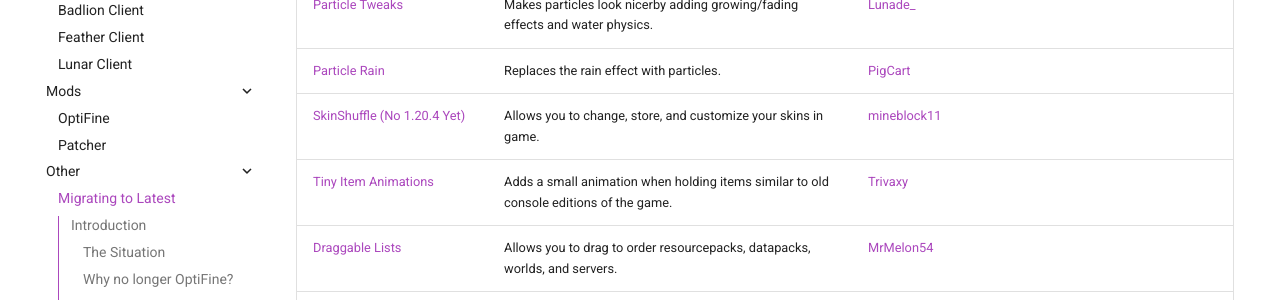
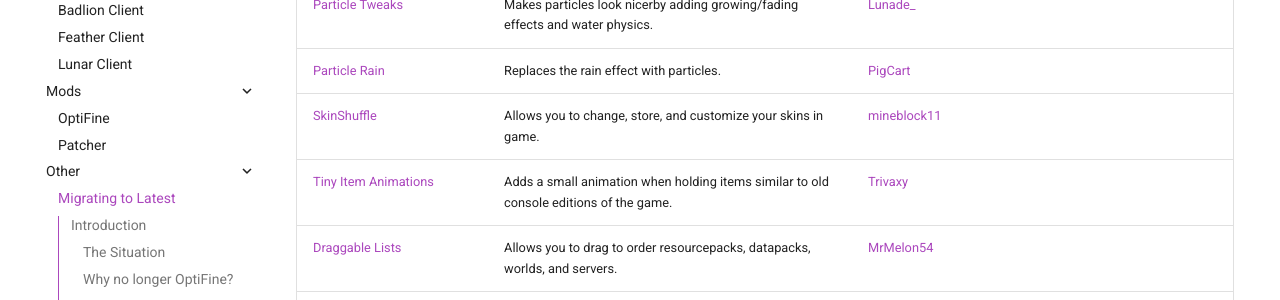
Before and after one commit to MicrocontrollersDev/Alternatives, an MkDocs documentation site: the page built from docs/latest/migrating.md, in a window 1280 px wide and 900 px high, scrolled down 9219 px. Shown: the part 152-452 px from the top of the window. Built offline with MkDocs 1.6.1 and Material for MkDocs 9.7.7, drawn with Linux system fonts in a browser that asks for light colours; comment, search, counter and statistics services are not loaded.

Commit message:
skinshuffle 1.20.4

```diff
--- a/docs/latest/migrating.md
+++ b/docs/latest/migrating.md
@@ -214,7 +214,7 @@
 | [NoRefreshScroll](https://modrinth.com/mod/norefreshscroll) | Stops the multiplayer screen from scrolling to bottom when refreshing. | [Thatsmusic99](https://github.com/Thatsmusic99) |
 | [Particle Tweaks](https://modrinth.com/mod/particle-tweaks) | Makes particles look nicerby adding growing/fading effects and water physics. | [Lunade_](https://github.com/AViewFromTheTop) |
 | [Particle Rain](https://modrinth.com/mod/particle-rain) | Replaces the rain effect with particles. | [PigCart](https://github.com/PigCart) |
-| [SkinShuffle (No 1.20.4 Yet)](https://modrinth.com/mod/skinshuffle) | Allows you to change, store, and customize your skins in game. | [mineblock11](https://github.com/mineblock11) |
+| [SkinShuffle](https://modrinth.com/mod/skinshuffle) | Allows you to change, store, and customize your skins in game. | [mineblock11](https://github.com/mineblock11) |
 | [Tiny Item Animations](https://modrinth.com/mod/tiny-item-animations) | Adds a small animation when holding items similar to old console editions of the game. | [Trivaxy](https://github.com/Trivaxy) |
 | [Draggable Lists](https://modrinth.com/mod/draggable-lists) | Allows you to drag to order resourcepacks, datapacks, worlds, and servers. | [MrMelon54](https://github.com/MrMelon54) |
 | [Highlight (No 1.20.4 Yet)](https://modrinth.com/mod/highlight) | Changes hitboxes to allow them to not be axis alligned, making them look much smoother on some blocks. | [Team Resourceful](https://github.com/Team-Resourceful) |
```
